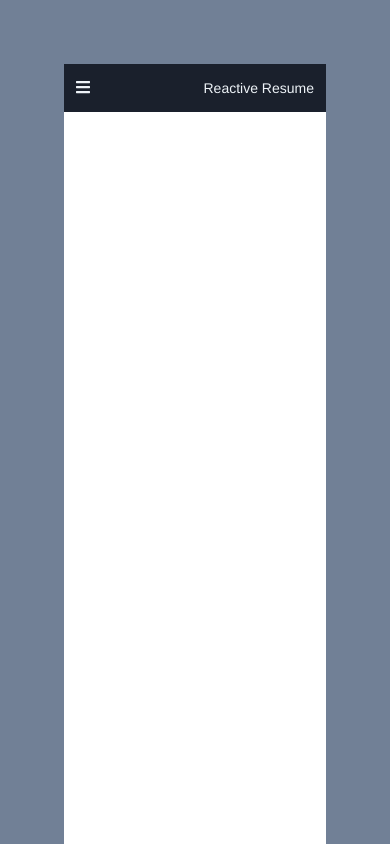
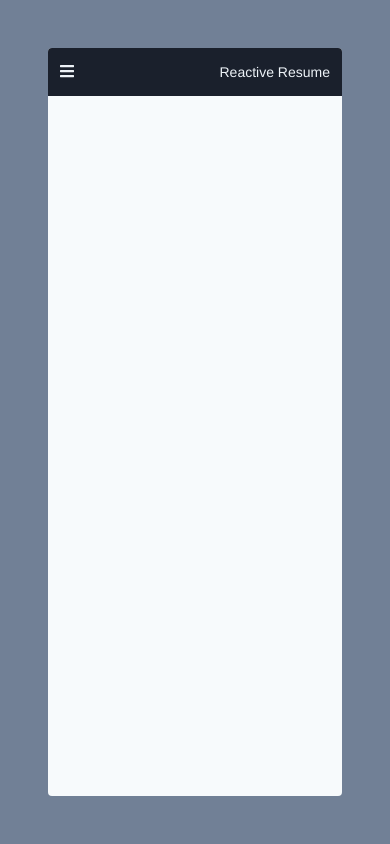
Before and after one commit to jtzook/generate-resume, a Vue app: page / in a window 390 px wide. Built offline with nearby package versions, Linux system fonts and the light colour scheme.

Commit message:
hamburger

```diff
--- a/src/App.vue
+++ b/src/App.vue
@@ -1,11 +1,11 @@
 <template>
   <div
-    id="page-wrapper"
-    class="h-screen w-screen bg-gray-600 overflow-auto"
+    id="page"
+    class="flex justify-center h-screen w-screen bg-gray-600 text-center overflow-auto"
   >
     <div
-      id="page"
-      class="bg-white h-full m-16 rounded"
+      id="page-card"
+      class="flex-1 max-w-screen-lg bg-gray-100 m-12 rounded overflow-auto"
     >
       <NavBar />
     </div>
--- a/src/components/NavBar.vue
+++ b/src/components/NavBar.vue
@@ -1,7 +1,9 @@
 <template>
   <nav class="flex items-center justify-between bg-gray-900 p-3">
-    <div class="flex-1 text-left text-gray-200 mr-2 hover:text-gray-900 hover:bg-gray-200">
-      <i class="fas fa-bars" />
+    <div class="flex-1 text-left text-gray-200 mr-2">
+      <div>
+        <i class="fas fa-bars  hover:text-gray-900 hover:bg-gray-200" />
+      </div>
     </div>
     <div class="flex-0 text-gray-200">
       <span class="text-sm">
```
